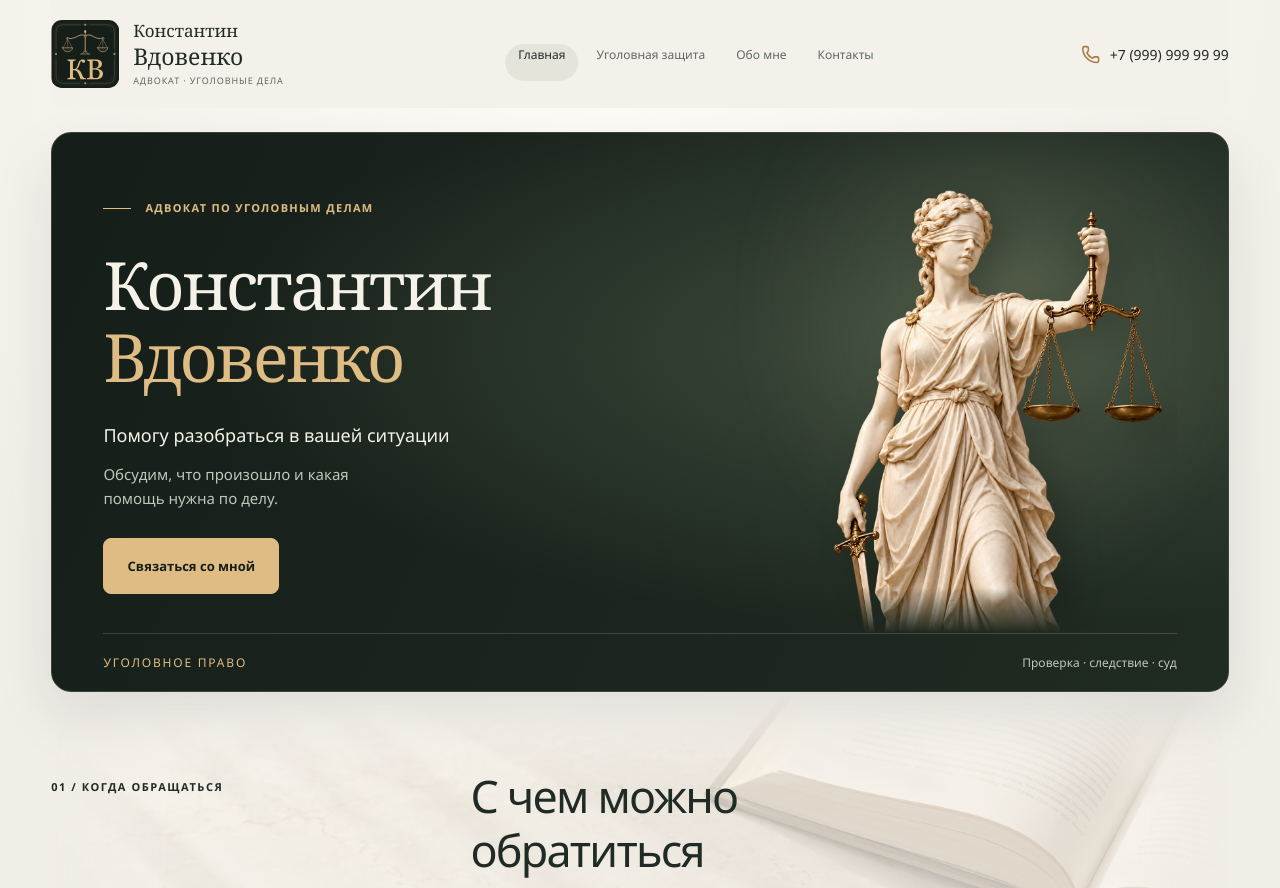
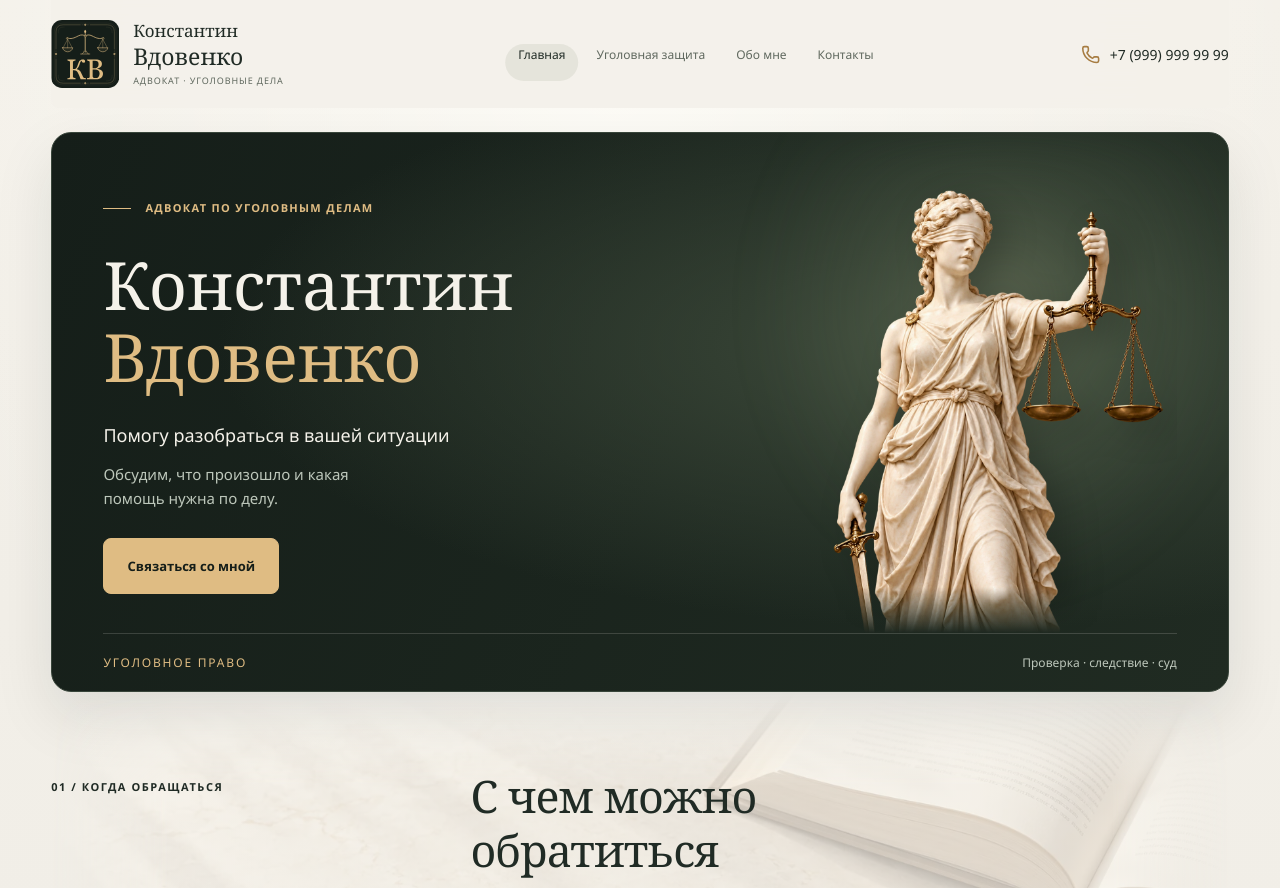
Before and after one commit to Aleks-man/advokat-vdovenko, a React (Vite) app in the folder front/: page / in a window 1280 px wide. Shown: the top 888 px of the page. Built offline with nearby package versions, Linux system fonts and the light colour scheme; a web font is replaced by a local one.

Commit message:
style: refine typography with consistent serif headings

```diff
--- a/front/src/components/AttorneyProfile/AttorneyProfile.css
+++ b/front/src/components/AttorneyProfile/AttorneyProfile.css
@@ -42,11 +42,11 @@
 }
 .about-heading h1 {
   max-width: 540px;
-  font-family: Georgia, 'Times New Roman', serif;
+  font-family: var(--heading);
   font-size: clamp(32px, 3.3vw, 46px);
   font-weight: 400;
   line-height: 1.15;
-  letter-spacing: -0.02em;
+  letter-spacing: normal;
 }
 .about-profession {
   margin-top: 16px;
--- a/front/src/components/Brand/Brand.css
+++ b/front/src/components/Brand/Brand.css
@@ -12,7 +12,7 @@
 }
 .brand-name {
   display: block;
-  font-family: Georgia, 'Times New Roman', serif;
+  font-family: var(--heading);
   font-size: 17px;
   font-weight: 400;
   line-height: 1.15;
--- a/front/src/components/Header/Header.css
+++ b/front/src/components/Header/Header.css
@@ -199,7 +199,7 @@
   position: absolute;
   top: 50%;
   left: 0;
-  font-family: Georgia, 'Times New Roman', serif;
+  font-family: var(--heading);
   font-size: 20px;
   line-height: 1.2;
   white-space: nowrap;
--- a/front/src/components/Hero/Hero.css
+++ b/front/src/components/Hero/Hero.css
@@ -35,11 +35,11 @@
 }
 .hero h1 {
   margin-top: 32px;
-  font-family: Georgia, 'Times New Roman', serif;
+  font-family: var(--heading);
   font-size: clamp(44px, 5.2vw, 76px);
   font-weight: 400;
   line-height: 1.08;
-  letter-spacing: -0.035em;
+  letter-spacing: normal;
 }
 .hero h1 span,
 .hero h1 em {
--- a/front/src/styles/global.css
+++ b/front/src/styles/global.css
@@ -48,22 +48,25 @@ h3 {
   font-weight: 500;
 }
 h1 {
-  font-family: var(--display);
+  font-family: var(--heading);
+  font-weight: 400;
   font-size: clamp(36px, 5.2vw, 74px);
-  line-height: 1.04;
-  letter-spacing: -0.04em;
+  line-height: 1.14;
+  letter-spacing: -0.02em;
 }
 h2 {
-  font-family: var(--display);
+  font-family: var(--heading);
+  font-weight: 400;
   font-size: var(--section-title);
   line-height: 1.2;
-  letter-spacing: -0.04em;
+  letter-spacing: -0.02em;
 }
 h3 {
+  font-family: var(--display);
   font-weight: 600;
   font-size: 29px;
   line-height: 1.2;
-  letter-spacing: -0.025em;
+  letter-spacing: -0.015em;
 }
 p {
   line-height: var(--text-leading);
--- a/front/src/styles/tokens.css
+++ b/front/src/styles/tokens.css
@@ -19,6 +19,7 @@
   --on-dark: #f5f2ea;
   --on-dark-muted: #bdc7bb;
   --card-radius: 16px;
+  --heading: Georgia, 'Times New Roman', serif;
   --display: 'Manrope Variable', 'Segoe UI', Arial, sans-serif;
   --sans: 'Onest Variable', 'Segoe UI', Arial, sans-serif;
   --section-space: clamp(56px, 6vw, 80px);
```
Also changed, not shown: 1 other file (tests, documents, lock files or other folders).
